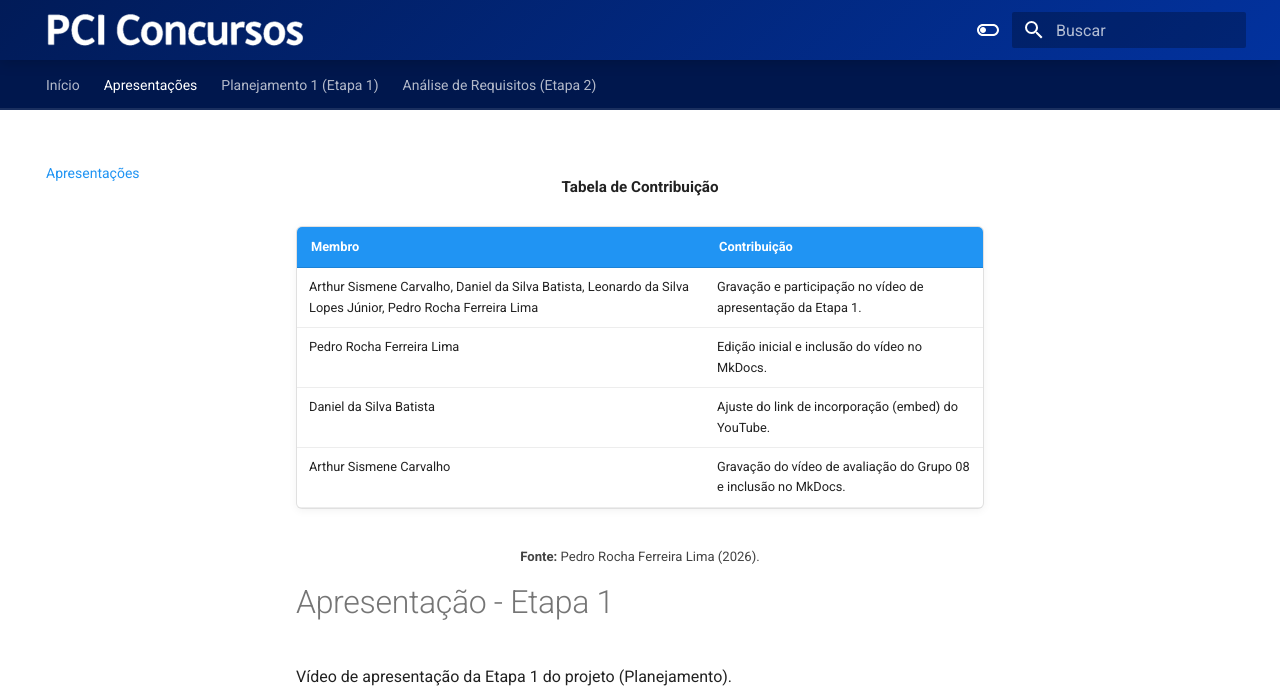
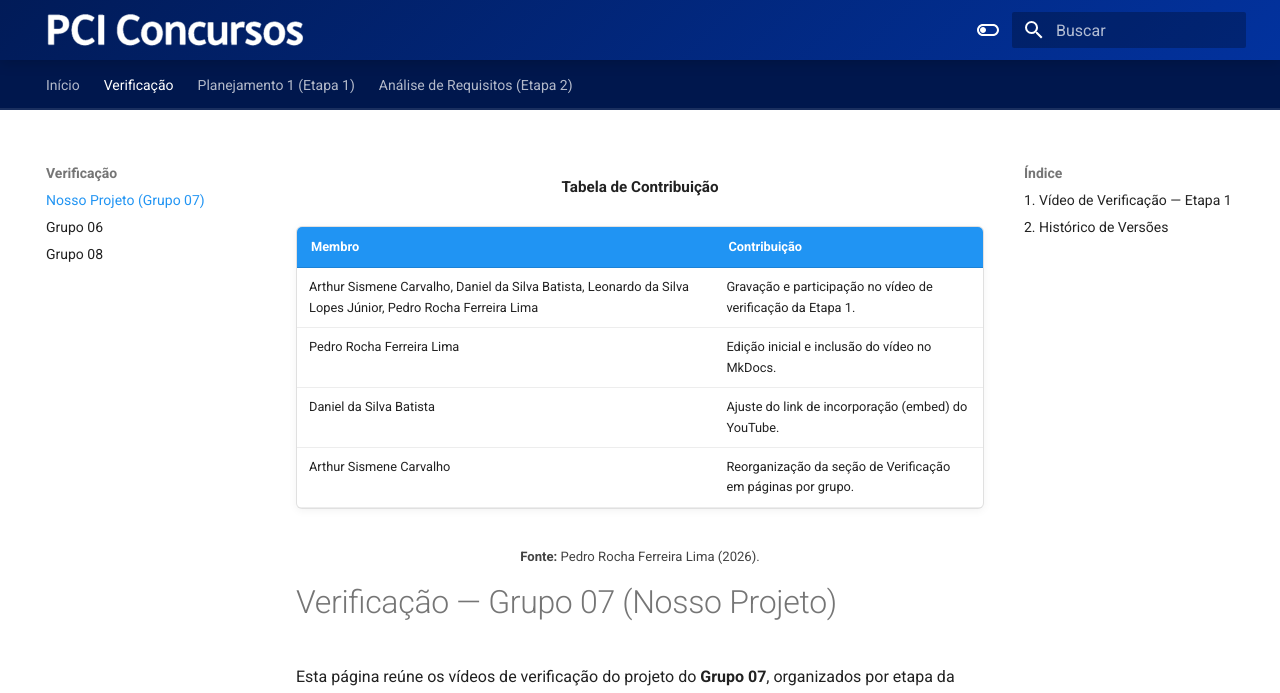
Before and after one commit to Interacao-Humano-Computador/2026.2-Grupo07, an MkDocs documentation site: the page built from docs/apresentacao/apresentacao-1.md, in a window 1280 px wide and 1400 px high. Shown: the top 693 px of the window. Built offline with MkDocs 1.6.1 and Material for MkDocs 9.7.7, drawn with Linux system fonts in a browser that asks for light colours; some of the changed text lies outside the part shown.

Commit message:
docs(verificacao): reorganiza apresentacoes em secao de verificacao por grupo

```diff
--- a/docs/apresentacao/apresentacao-1.md
+++ b/docs/apresentacao/apresentacao-1.md
@@ -4,22 +4,26 @@
 
 | Membro | Contribuição |
 | :--- | :--- |
-| Arthur Sismene Carvalho, Daniel da Silva Batista, Leonardo da Silva Lopes Júnior, Pedro Rocha Ferreira Lima | Gravação e participação no vídeo de apresentação da Etapa 1. |
+| Arthur Sismene Carvalho, Daniel da Silva Batista, Leonardo da Silva Lopes Júnior, Pedro Rocha Ferreira Lima | Gravação e participação no vídeo de verificação da Etapa 1. |
 | Pedro Rocha Ferreira Lima | Edição inicial e inclusão do vídeo no MkDocs. |
 | Daniel da Silva Batista | Ajuste do link de incorporação (embed) do YouTube. |
-| Arthur Sismene Carvalho | Gravação do vídeo de avaliação do Grupo 08 e inclusão no MkDocs. |
+| Arthur Sismene Carvalho | Reorganização da seção de Verificação em páginas por grupo. |
 
 <p align="center" style="margin-top: -0.8em; font-size: 0.85em;"><b>Fonte:</b> Pedro Rocha Ferreira Lima (2026).</p>
 
 </div>
 
-# Apresentação - Etapa 1
+# Verificação — Grupo 07 (Nosso Projeto)
 
-Vídeo de apresentação da Etapa 1 do projeto (Planejamento).
+Esta página reúne os vídeos de verificação do projeto do **Grupo 07**, organizados por etapa da disciplina. As verificações realizadas sobre os projetos de outras equipes estão nas páginas [Grupo 06](grupo-06.md) e [Grupo 08](grupo-08.md).
+
+## 1. Vídeo de Verificação — Etapa 1
+
+Vídeo de verificação da Etapa 1 do projeto (Planejamento).
 
 <iframe width="720" height="405"
   src="https://www.youtube.com/embed/fpSAeVCTQV4"
-  title="Apresentação Etapa 1 - IHC TCDF"
+  title="Verificação Etapa 1 - Grupo 07"
   frameborder="0"
   allow="accelerometer; autoplay; clipboard-write; encrypted-media; gyroscope; picture-in-picture"
   allowfullscreen>
@@ -27,21 +31,7 @@ Vídeo de apresentação da Etapa 1 do projeto (Planejamento).
 
 <p align="center" style="margin-top: 0.4em; font-size: 0.85em;"><b>Fonte:</b> Pedro Rocha Ferreira Lima (2026).</p>
 
-# Avaliação - Grupo 08
-
-Vídeo de avaliação do projeto do Grupo 08, referente à Etapa 1 (Planejamento).
-
-<iframe width="720" height="405"
-  src="https://www.youtube.com/embed/8xSbw_ddlfM"
-  title="Avaliação Grupo 08 - IHC"
-  frameborder="0"
-  allow="accelerometer; autoplay; clipboard-write; encrypted-media; gyroscope; picture-in-picture"
-  allowfullscreen>
-</iframe>
-
-<p align="center" style="margin-top: 0.4em; font-size: 0.85em;"><b>Fonte:</b> Arthur Sismene Carvalho (2026).</p>
-
-## Histórico de Versões
+## 2. Histórico de Versões
 
 <div align="center" markdown="1">
 
@@ -51,5 +41,6 @@ Vídeo de avaliação do projeto do Grupo 08, referente à Etapa 1 (Planejamento
 | `1.1` | 11/09/2026 | Correção da URL do iframe do YouTube. | Daniel da Silva Batista | Pedro Rocha Ferreira Lima |
 | `1.2` | 17/09/2026 | Adição da Tabela de Contribuição e padronização dos membros. | Leonardo da Silva Lopes Júnior | Daniel da Silva Batista |
 | `1.3` | 27/09/2026 | Inclusão do vídeo de avaliação do Grupo 08. | Arthur Sismene Carvalho | Daniel da Silva Batista |
+| `1.4` | 02/10/2026 | Reorganização da seção de Verificação em três páginas (Nosso Projeto, Grupo 06 e Grupo 08) e migração do vídeo do Grupo 08 para página própria e padronização da nomenclatura das três páginas para Verificação. | Arthur Sismene Carvalho | Pedro Rocha Ferreira Lima |
 
 </div>
--- a/mkdocs.yml
+++ b/mkdocs.yml
@@ -52,7 +52,10 @@ markdown_extensions:
 
 nav:
   - Início: index.md
-  - Apresentações: apresentacao/apresentacao-1.md
+  - Verificação:
+    - Nosso Projeto (Grupo 07): apresentacao/apresentacao-1.md
+    - Grupo 06: apresentacao/grupo-06.md
+    - Grupo 08: apresentacao/grupo-08.md
   - Planejamento 1 (Etapa 1):
     - Equipe: planejamento/membros.md
     - Planejamento do Projeto: planejamento/planejamento-do-projeto.md
```
Also changed, not shown: docs/apresentacao/grupo-08.md (added, +40 -0 lines), docs/index.md (+1 -1 lines), docs/planejamento/cronograma.md (+1 -1 lines).
